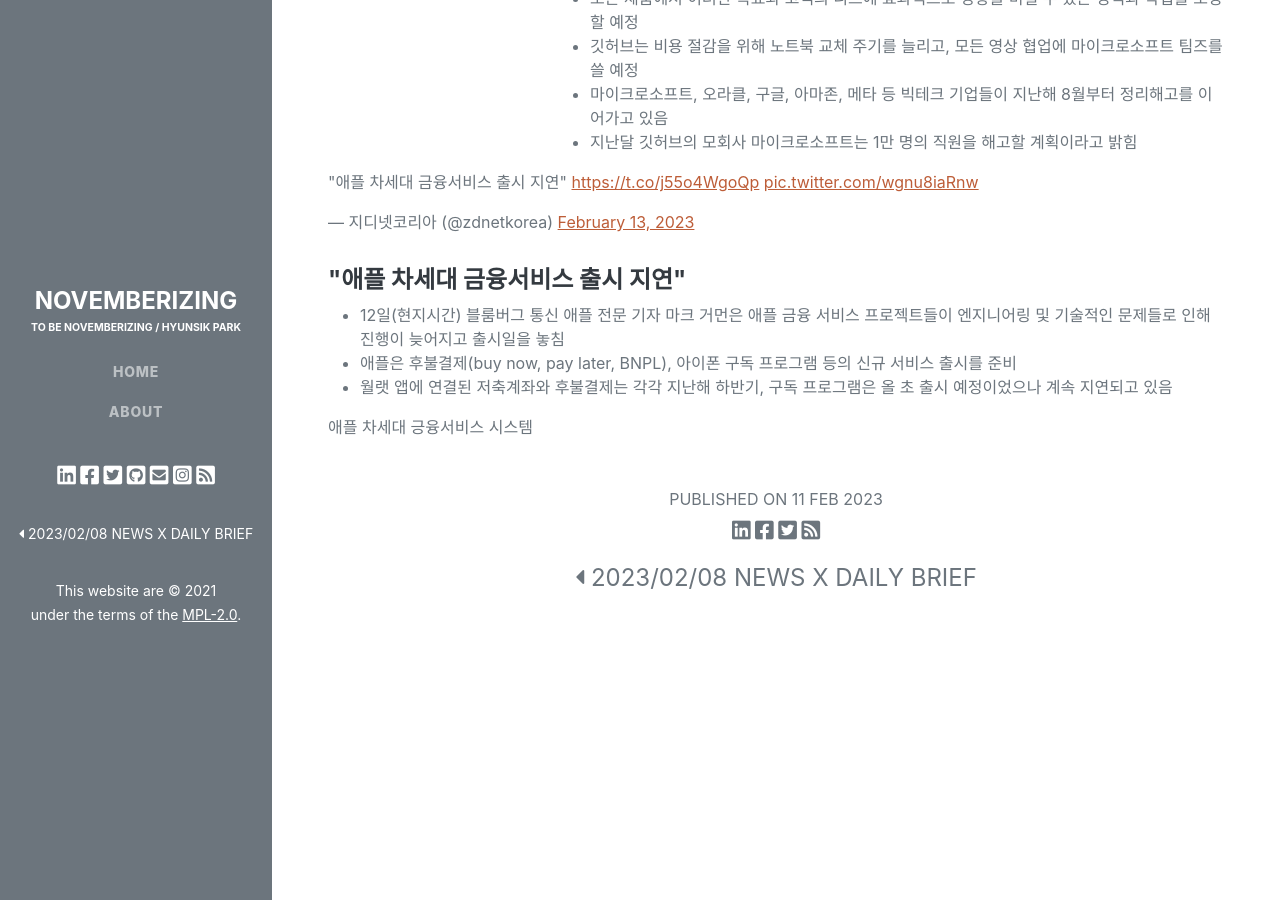
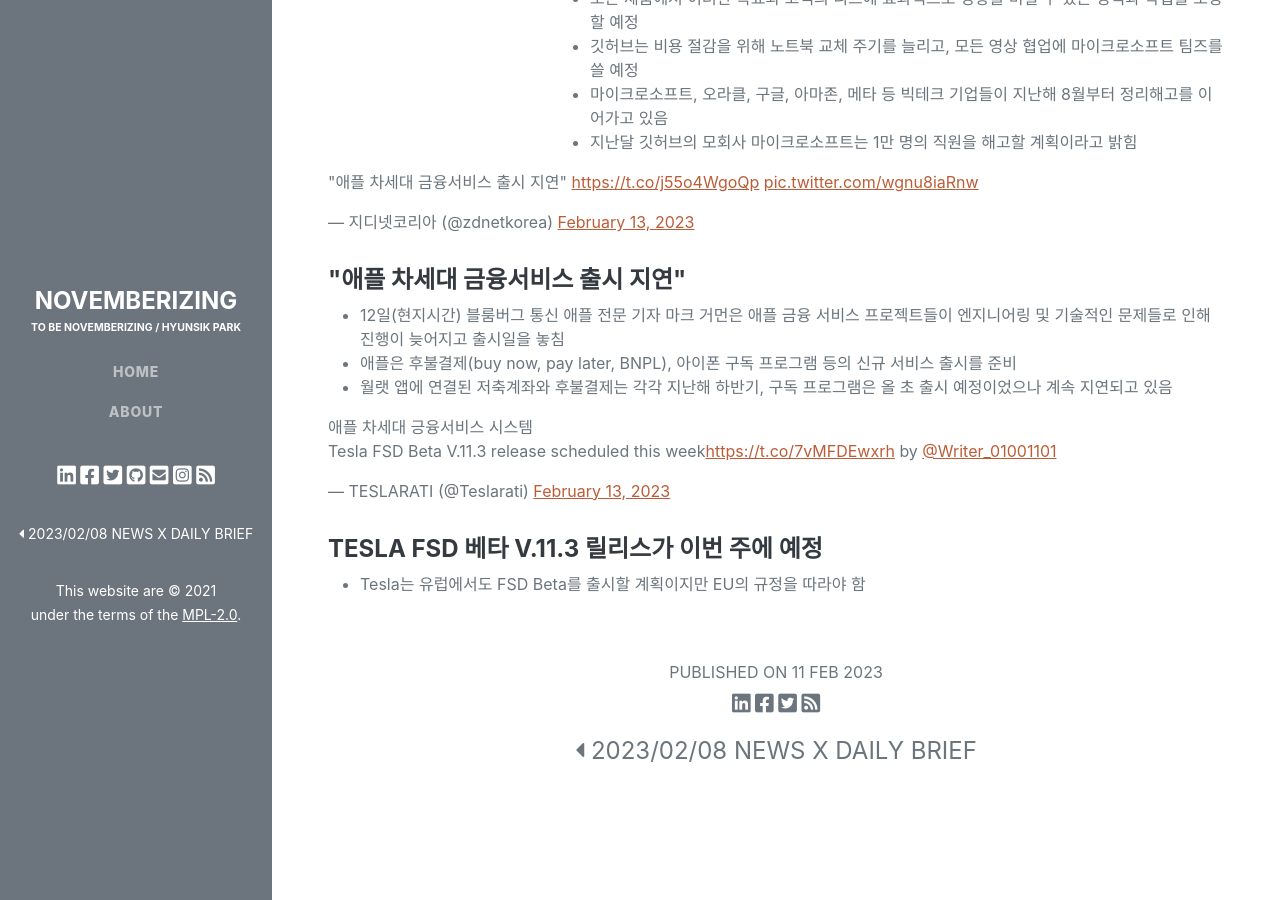
Before and after one commit to novemberizing/novemberizing.github.io, a Jekyll site: the page built from _posts/2023-02-13-TwitterBrief20230213.md, in a window 1280 px wide and 900 px high, scrolled down 944 px. Built offline with Jekyll 4.4.1, drawn with Linux system fonts in a browser that asks for light colours; comment, search, counter and statistics services are not loaded.

Commit message:
업데이트

```diff
--- a/_posts/2023-02-13-TwitterBrief20230213.md
+++ b/_posts/2023-02-13-TwitterBrief20230213.md
@@ -82,3 +82,14 @@
         </comment>
     </div>
 </div>
+<div class="row">
+    <div class="col-3 col-md-12">
+        <blockquote class="twitter-tweet"><p lang="en" dir="ltr">Tesla FSD Beta V.11.3 release scheduled this week<a href="https://t.co/7vMFDEwxrh">https://t.co/7vMFDEwxrh</a> by <a href="https://twitter.com/Writer_01001101?ref_src=twsrc%5Etfw">@Writer_01001101</a></p>&mdash; TESLARATI (@Teslarati) <a href="https://twitter.com/Teslarati/status/1624956342929874944?ref_src=twsrc%5Etfw">February 13, 2023</a></blockquote>
+    </div>
+    <div class="col-9 col-md-12 pt-3">
+        <h4>Tesla FSD 베타 V.11.3 릴리스가 이번 주에 예정</h4>
+        <ul>
+            <li>Tesla는 유럽에서도 FSD Beta를 출시할 계획이지만 EU의 규정을 따라야 함</li>
+        </ul>
+    </div>
+</div>
```
